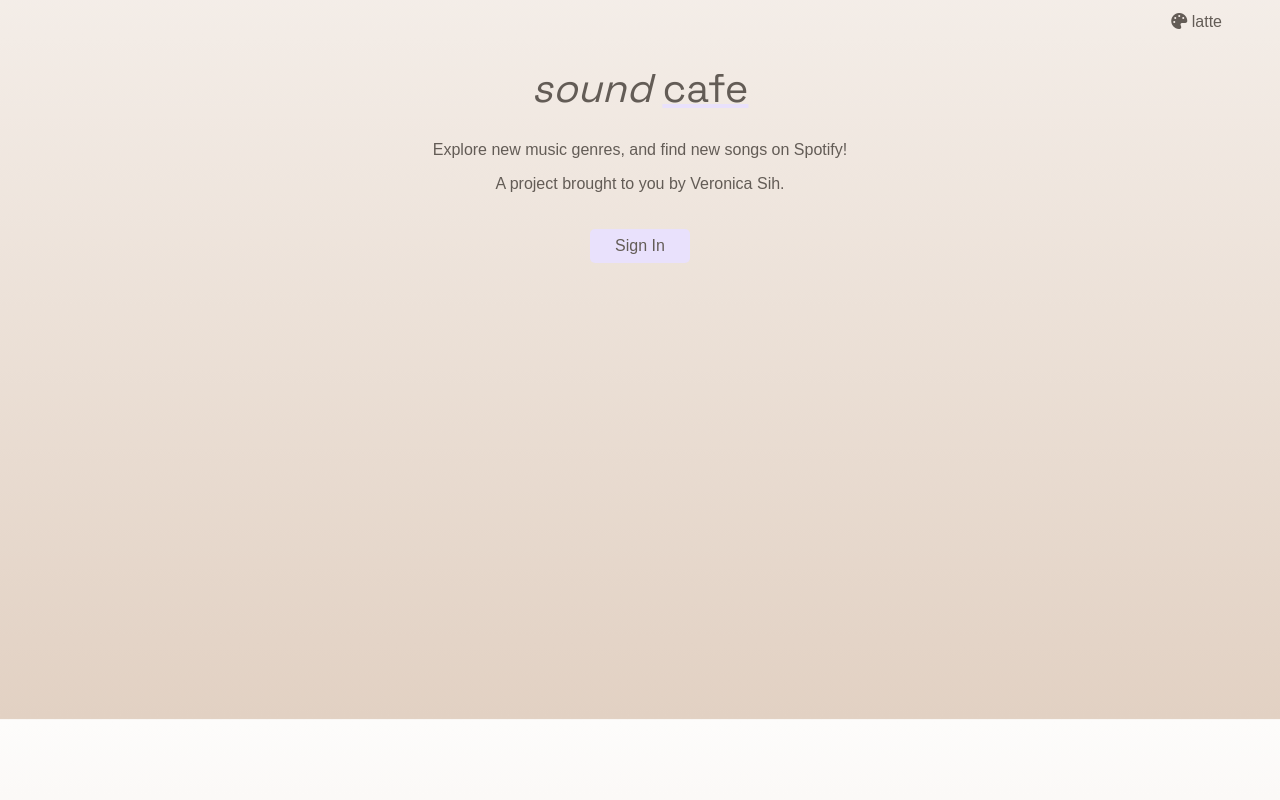
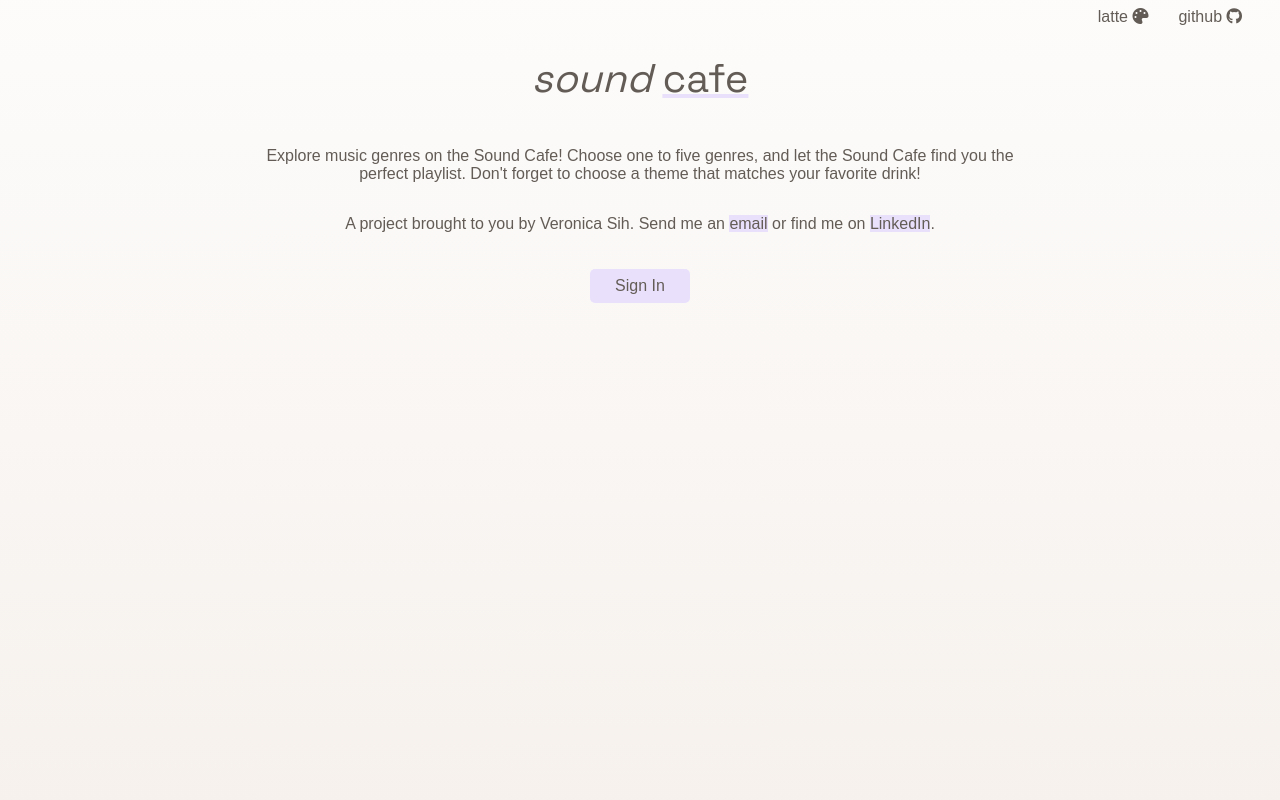
Before and after one commit to veronicasih/mood-playlist, a Flask app: template app/templates/login.html in a window 1280 px wide. Run offline with Flask 2, Linux system fonts and the light colour scheme; the template is opened without the code that fills it, so the values that code supplies are empty; some libraries are stand-ins or nearby versions.

Commit message:
added sign out and view on github; edited text on login page

```diff
--- a/app/__init__.py
+++ b/app/__init__.py
@@ -58,7 +58,17 @@ def create_app():
         else:
             return render_template('index.html', genres = available_genres, themes = app.config['THEMES'])
 
+    @app.route('/sign_out')
+    def sign_out():
+        try:
+            # Remove the CACHE file (.cache-test) so that a new user can authorize.
+            os.remove(session_cache_path())
+            session.clear()
+        except OSError as e:
+            print ("Error: %s - %s." % (e.filename, e.strerror))
+        return redirect('/')
     return app
+
 
 if __name__ == '__main__':
     app = create_app()
--- a/app/config.py
+++ b/app/config.py
@@ -1,6 +1,6 @@
 SPOTIPY_CLIENT_ID = '131e5f29b8a74b3e94d096242f9db07a'
 SPOTIPY_CLIENT_SECRET = '01aa06b2f462458998a8e25f6b8036db'
-SPOTIPY_REDIRECT_URI = 'https://sound-cafe.herokuapp.com' # 'http://127.0.0.1:5000/'
+SPOTIPY_REDIRECT_URI = 'https://sound-cafe.herokuapp.com'
 SPOTIPY_SCOPE = 'user-library-modify streaming playlist-modify-private'
 SPOTIPY_OAUTH_CACHE = './.spotify_caches/'
 SPOTIPY_NUM_RECS = 10
--- a/app/spotify.py
+++ b/app/spotify.py
@@ -1,5 +1,4 @@
 import spotipy
-# from spotipy.oauth2 import SpotifyOAuth
 from app.config import SPOTIPY_CLIENT_ID, SPOTIPY_CLIENT_SECRET, SPOTIPY_REDIRECT_URI, SPOTIPY_SCOPE, SPOTIPY_OAUTH_CACHE, SPOTIPY_NUM_RECS
 
 def get_available_genres(sp):
--- a/app/static/styles.css
+++ b/app/static/styles.css
@@ -1,42 +1,9 @@
 html {
+    min-height: 100%;
+    min-width: 100%;
     background: linear-gradient(180deg, var(--bkgd-gradient-color1), var(--bkgd-gradient-color2));
 	background-size: 400% 400%;
-	animation: gradient 5s ease infinite;
-}
-h1 {
-    text-align: center;
-    font-family: 'Space Grotesk', sans-serif;
-    font-size: 40px;
-    font-weight: 525;
-}
-u {
-    text-decoration-color: var(--accent-color) !important;
-}
-h2 {
-    font-size: 22px;
-}
-#instructions{
-    display: flex;
-    justify-content: center;
-    margin-bottom: 20px;
-}
-#pg-description {
-    margin-left: 10px;
-}
-body {
-    font-family: sans-serif;
-    font-size: 1em;
-    color: var(--body-text-color);
-}
-p {
-    text-align: center;
-}
-.flex-parent-center {
-    display: flex;
-    justify-content: center;
-}
-#login-button {
-    margin-top: 20px;
+	animation: gradient 7s ease infinite;
 }
 @keyframes gradient {
 	0% {
@@ -49,18 +16,65 @@ p {
 		background-position: 50% 0%;
 	}
 }
-/* THEMES  */
-#trigger-theme-dropdown {
-    margin-bottom: 5px;
+main {
+    font-family: sans-serif;
+    font-size: 1em;
+    color: var(--body-text-color);
 }
+a {
+    color: var(--body-text-color);
+    text-decoration: none;
+}
+p {
+    text-align: center;
+}
+mark {
+    background-color: var(--accent-color);
+}
+.flex-parent-center {
+    display: flex;
+    justify-content: center;
+}
+.login-intro {
+    max-width: 60%;
+}
+#login-button {
+    margin-top: 20px;
+}
+h1 {
+    text-align: center;
+    font-family: 'Space Grotesk', sans-serif;
+    font-size: 40px;
+    font-weight: 525;
+}
+u {
+    text-decoration-color: var(--accent-color) !important;
+}
+#instructions{
+    display: flex;
+    justify-content: center;
+    margin-bottom: 20px;
+}
+#pg-description {
+    margin-left: 10px;
+}
+/* MENU */
 .top-menu {
     display: flex;
     flex-direction: row-reverse;
+    align-items: center;
 }
+.menu-item {
+    margin-right: 30px;
+}
+#signout {
+    margin-right: 50px;
+}
+
+/* THEMES  */
 #theme-dropdown {
     position: relative;
-    margin-right: 50px;
-    margin-top: 5px;
+    /* margin-top: 5px; */
 }
 
 /* Hide the dropdown's content by default */
--- a/app/templates/index.html
+++ b/app/templates/index.html
@@ -1,5 +1,6 @@
 <!DOCTYPE html>
-<head>
+<head class="container-head">
+    {% block head %}
     <meta charset="utf-8">
     <link rel="stylesheet" type="text/css" href="{{ url_for('static', filename='themes/blue_lagoon.css') }}">
     <link rel="stylesheet" type="text/css" href="{{ url_for('static', filename='themes/espresso.css') }}">
@@ -17,16 +18,28 @@
     <link rel="preconnect" href="https://fonts.gstatic.com" crossorigin>
     <link href="https://fonts.googleapis.com/css2?family=Space+Grotesk&family=Inter&family=Work+Sans&family=Poppins" rel="stylesheet">
     <link rel="stylesheet" href="https://cdnjs.cloudflare.com/ajax/libs/animate.css/4.1.1/animate.min.css"/>
-    <!-- <script>
-        $SCRIPT_ROOT = "{{ request.script_root|tojson }}"";
-    </script> -->
+    {% endblock %}
 </head>
-<body>
+<main class="container-main">
     <div class="top-menu">
-        <div id="theme-dropdown">
+        {% block mainmenu %}
+        <div class="menu-item" id="signout">
+            <span id="signout-label">sign out</span>
+            <a class="menu-item-icon" href="/sign_out">
+                <i class="fa-solid fa-right-from-bracket"></i>
+            </a>
+        </div>
+        {% endblock %}
+        <div class="menu-item" id="project-github">
+            <span id="github-label">github</span>
+            <a class="menu-item-icon" href="https://github.com/veronicasih/sound-cafe" target="_blank">
+                <i class="fa-brands fa-github"></i>
+            </a>
+        </div>
+        <div class="menu-item" id="theme-dropdown">
             <div id="trigger-theme-dropdown">
+                <span id="theme-dropdown-title">latte</span>
                 <i class="theme-icon fa-solid fa-palette"></i>
-                <span id="theme-dropdown-title">latte</span>
             </div>
             <div id="theme-dropdown-content">
                 <div id="theme-instructions">Select a custom theme!</div>
@@ -39,7 +52,10 @@
             </div>
         </div>
     </div>
+    {% block title %}
     <h1 class="animate__animated animate__swing"> <i>sound</i> <span><u>cafe</u></span> </h1>
+    {% endblock %}
+    {% block content %}
     <div id="instructions">
         <p id="pg-description">Select up to five genres and discover your new favorite songs!</p>
     </div>
@@ -56,4 +72,5 @@
         <input type="submit" class="main-button" id="get-playlist-bttn" name="loadPlaylistBttn" value="Generate Playlist">
     </div>
     <div class="recommended-playlist" id="playlist"> </div>
-</body>
+    {% endblock %}
+</main>
--- a/app/templates/login.html
+++ b/app/templates/login.html
@@ -1,45 +1,20 @@
-<!DOCTYPE html>
-<head>
-    <meta charset="utf-8">
-    <link rel="stylesheet" type="text/css" href="{{ url_for('static', filename='themes/blue_lagoon.css') }}">
-    <link rel="stylesheet" type="text/css" href="{{ url_for('static', filename='themes/espresso.css') }}">
-    <link rel="stylesheet" type="text/css" href="{{ url_for('static', filename='themes/latte.css') }}">
-    <link rel="stylesheet" type="text/css" href="{{ url_for('static', filename='themes/matcha.css') }}">
-    <link rel="stylesheet" type="text/css" href="{{ url_for('static', filename='themes/mint_choco_chip.css') }}">
-    <link rel="stylesheet" type="text/css" href="{{ url_for('static', filename='themes/pink_lemonade.css') }}">
-    <link rel="stylesheet" type="text/css" href="{{ url_for('static', filename='themes/taro.css') }}">
-    <link rel= "stylesheet" type="text/css" href="{{ url_for('static', filename='styles.css') }}">
-    <title>sound cafe</title>
-    <script src="https://code.jquery.com/jquery-3.5.1.min.js"></script>
-    <script id='jsFile' src="{{url_for('static', filename='interactions.js')}}"></script>
-    <script src="https://kit.fontawesome.com/3482ed8156.js" crossorigin="anonymous"></script>
-    <link rel="preconnect" href="https://fonts.googleapis.com">
-    <link rel="preconnect" href="https://fonts.gstatic.com" crossorigin>
-    <link href="https://fonts.googleapis.com/css2?family=Space+Grotesk&family=Inter&family=Work+Sans&family=Poppins" rel="stylesheet">
-    <link rel="stylesheet" href="https://cdnjs.cloudflare.com/ajax/libs/animate.css/4.1.1/animate.min.css"/>
-</head>
-<body>
-    <div class="top-menu">
-        <div id="theme-dropdown">
-            <div id="trigger-theme-dropdown">
-                <i class="theme-icon fa-solid fa-palette"></i>
-                <span id="theme-dropdown-title">latte</span>
-            </div>
-            <div id="theme-dropdown-content">
-                <div id="theme-instructions">Select a custom theme!</div>
-            {% for themeId, themeInfo in themes.items() %}
-                <div class="theme" id="{{ themeId }}" onclick="changeTheme('{{ themeId }}', '{{themeInfo.name}}')">
-                    {{ themeInfo.name }}
-                </div>
-                <div class="theme-divider"></div>
-            {% endfor %}
-            </div>
-        </div>
-    </div>
-    <h1 class="animate__animated animate__swing"> <i>sound</i> <span><u>cafe</u></span> </h1>
-    <p>Explore new music genres, and find new songs on Spotify! </p>
-    <p>A project brought to you by Veronica Sih.</p>
-    <div class="flex-parent-center">
-        <button id="login-button" class="main-button" type="button" onclick="location.href='{{auth_url}}';">Sign In</button>
-    </div>
-</body>
+{% extends "index.html" %}
+{% block head %}
+    {{ super() }}
+{% endblock %}
+{% block mainmenu %}
+{% endblock %}
+{% block title %}
+    {{ super() }}
+{% endblock %}
+{% block content %}
+<div class="flex-parent-center">
+    <p class="login-intro">Explore music genres on the Sound Cafe! Choose one to five genres, and let the Sound Cafe find you the perfect playlist. Don't forget to choose a theme that matches your favorite drink!</p>
+</div>
+<div class="flex-parent-center">
+    <p class="login-intro">A project brought to you by Veronica Sih. Send me an <mark><a href="mailto:veronicasih18@gmail.com">email</a></mark> or find me on <mark><a href="https://www.linkedin.com/in/veronicasih/">LinkedIn</a></mark>.</p>
+</div>
+<div class="flex-parent-center">
+    <button id="login-button" class="main-button" type="button" onclick="location.href='{{auth_url}}';">Sign In</button>
+</div>
+{% endblock %}
```
